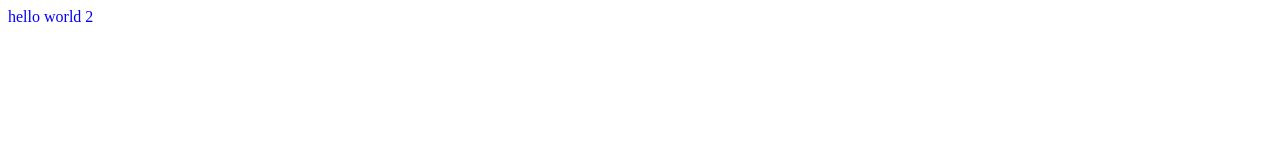
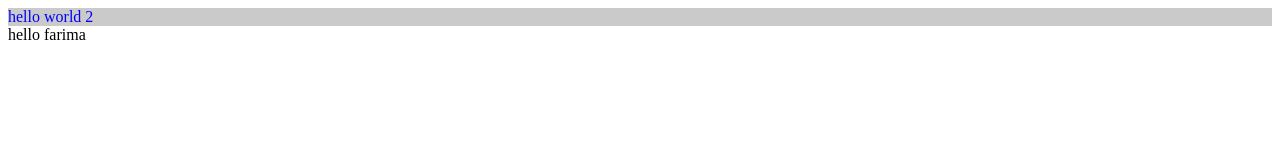
Before and after one commit to farimafallahnia/ToDo, a plain HTML site: page index.html in a window 1280 px wide. Drawn offline with Linux system fonts and the light colour scheme.

Commit message:
farima branch update

```diff
--- a/index.html
+++ b/index.html
@@ -11,5 +11,8 @@
     <div class="hello">
      hello world 2
      </div>
+     <div class="farimaBranch">
+        hello farima
+     </div>
 </body>
 </html>
--- a/style.css
+++ b/style.css
@@ -1,3 +1,5 @@
 .hello{
     color: blue;
+    background: #cacaca;
+    font-size: 12pt;
 }
```
